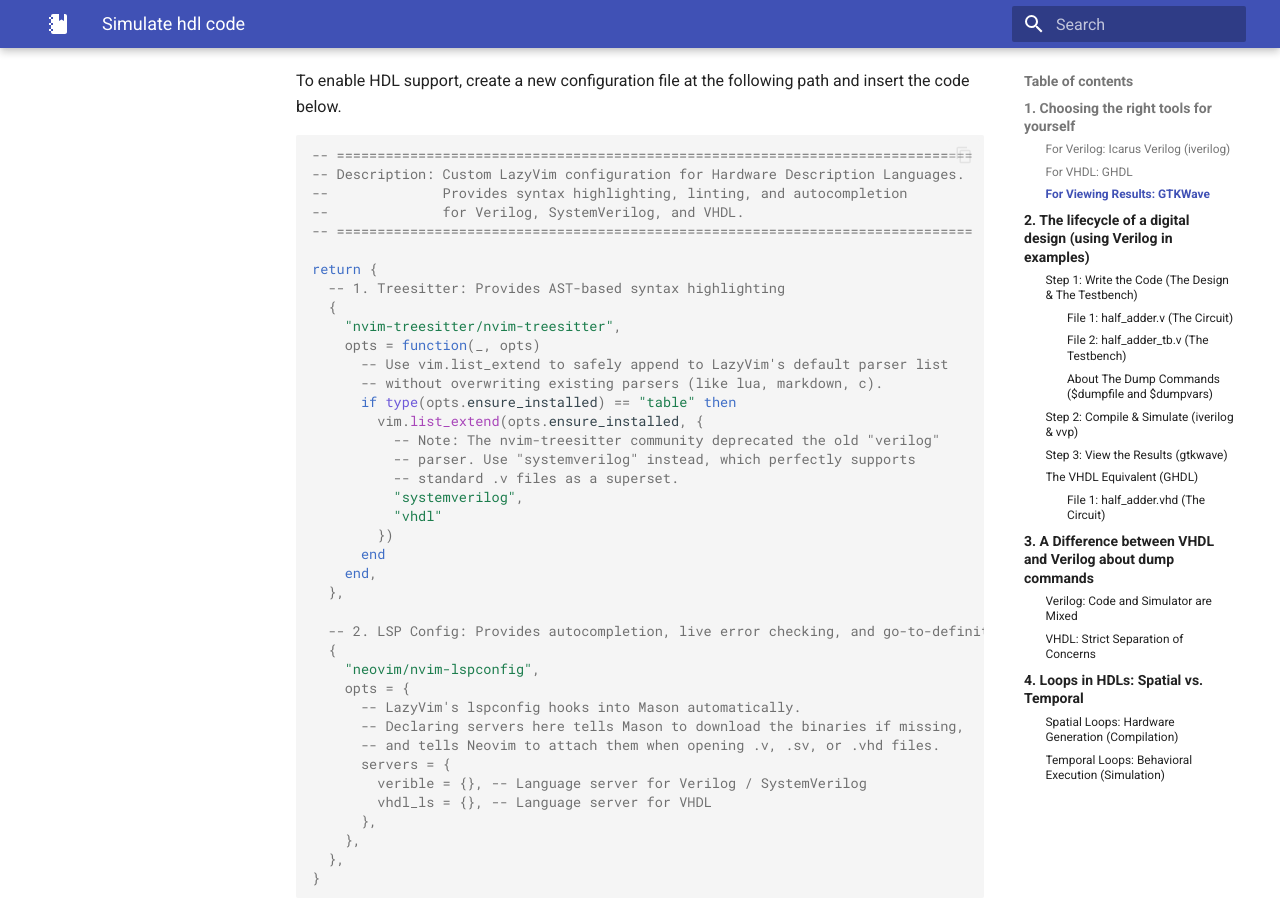
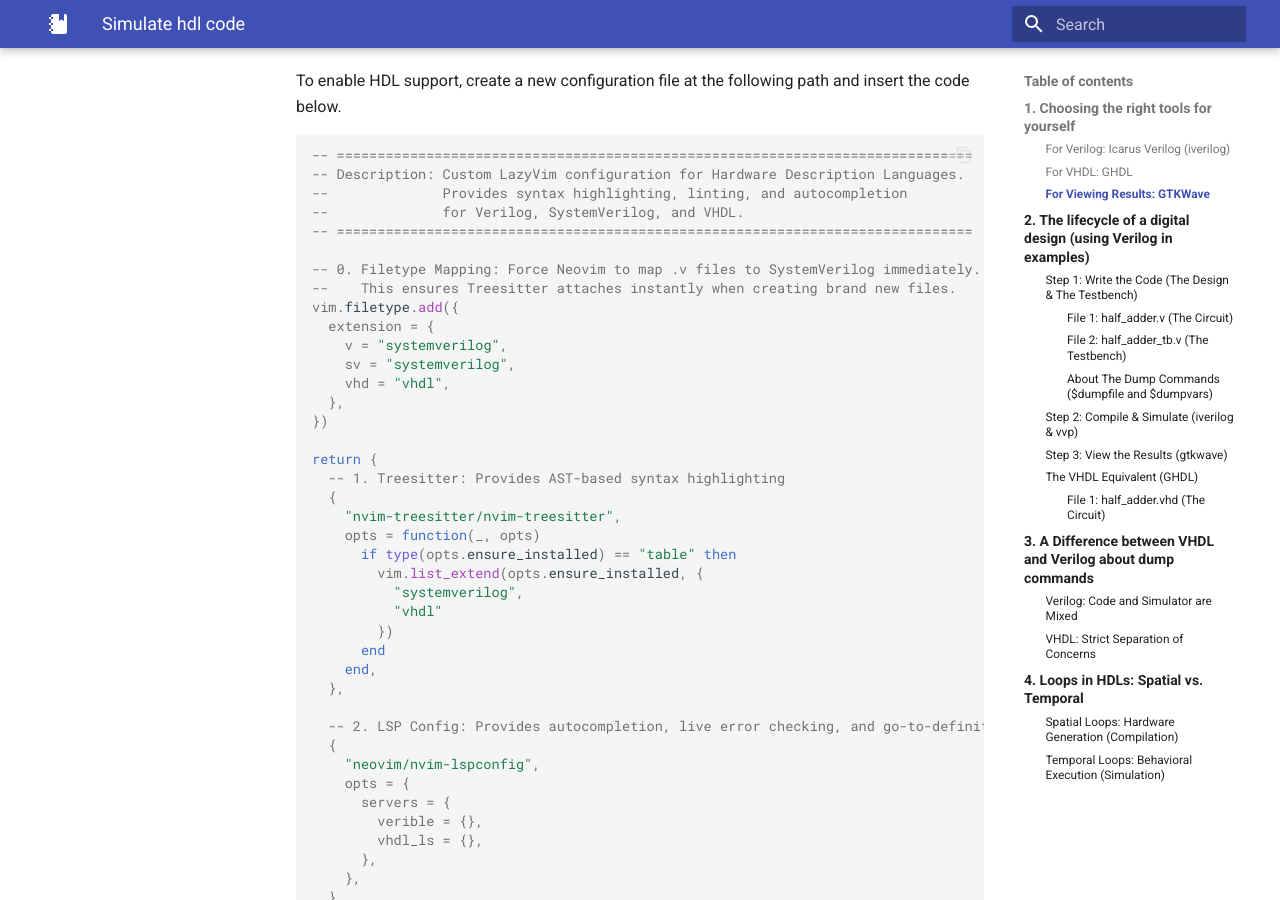
Before and after one commit to yang-qihang/my-blog-subsite-notes, an MkDocs documentation site: the page built from docs/cs/theory/digital-circuits/simulate-hdl-code.md, in a window 1280 px wide and 900 px high, scrolled down 1805 px. Built offline with MkDocs 1.6.1 and Material for MkDocs 9.7.7, drawn with Linux system fonts in a browser that asks for light colours.

Commit message:
fix a bug for first time loading a new .v file

```diff
--- a/docs/cs/theory/digital-circuits/simulate-hdl-code.md
+++ b/docs/cs/theory/digital-circuits/simulate-hdl-code.md
@@ -76,18 +76,23 @@
 --              for Verilog, SystemVerilog, and VHDL.
 -- ==============================================================================
 
+-- 0. Filetype Mapping: Force Neovim to map .v files to SystemVerilog immediately.
+--    This ensures Treesitter attaches instantly when creating brand new files.
+vim.filetype.add({
+  extension = {
+    v = "systemverilog",
+    sv = "systemverilog",
+    vhd = "vhdl",
+  },
+})
+
 return {
   -- 1. Treesitter: Provides AST-based syntax highlighting
   {
     "nvim-treesitter/nvim-treesitter",
     opts = function(_, opts)
-      -- Use vim.list_extend to safely append to LazyVim's default parser list
-      -- without overwriting existing parsers (like lua, markdown, c).
       if type(opts.ensure_installed) == "table" then
         vim.list_extend(opts.ensure_installed, {
-          -- Note: The nvim-treesitter community deprecated the old "verilog"
-          -- parser. Use "systemverilog" instead, which perfectly supports
-          -- standard .v files as a superset.
           "systemverilog",
           "vhdl"
         })
@@ -99,12 +104,9 @@
   {
     "neovim/nvim-lspconfig",
     opts = {
-      -- LazyVim's lspconfig hooks into Mason automatically.
-      -- Declaring servers here tells Mason to download the binaries if missing,
-      -- and tells Neovim to attach them when opening .v, .sv, or .vhd files.
       servers = {
-        verible = {}, -- Language server for Verilog / SystemVerilog
-        vhdl_ls = {}, -- Language server for VHDL
+        verible = {},
+        vhdl_ls = {},
       },
     },
   },
```
